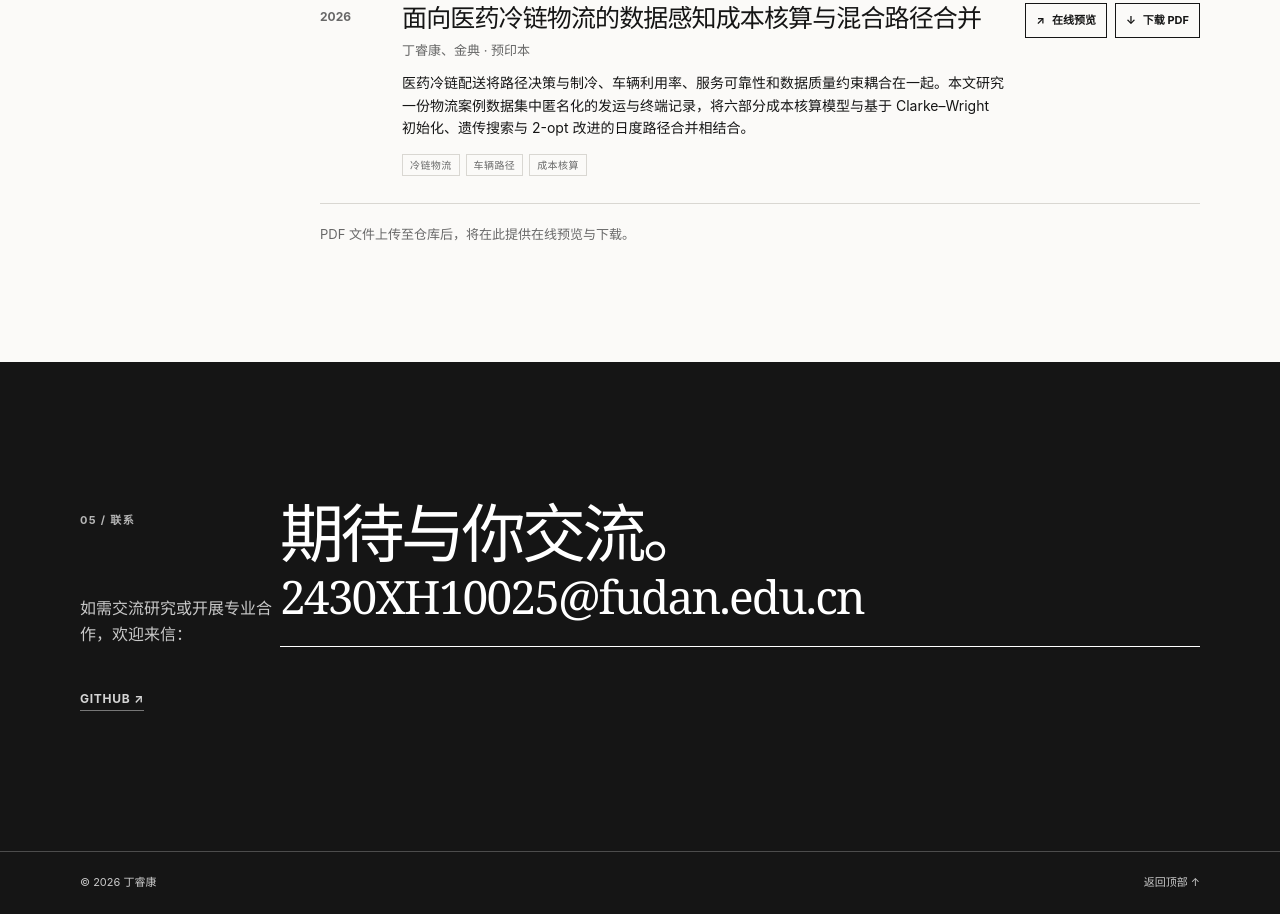
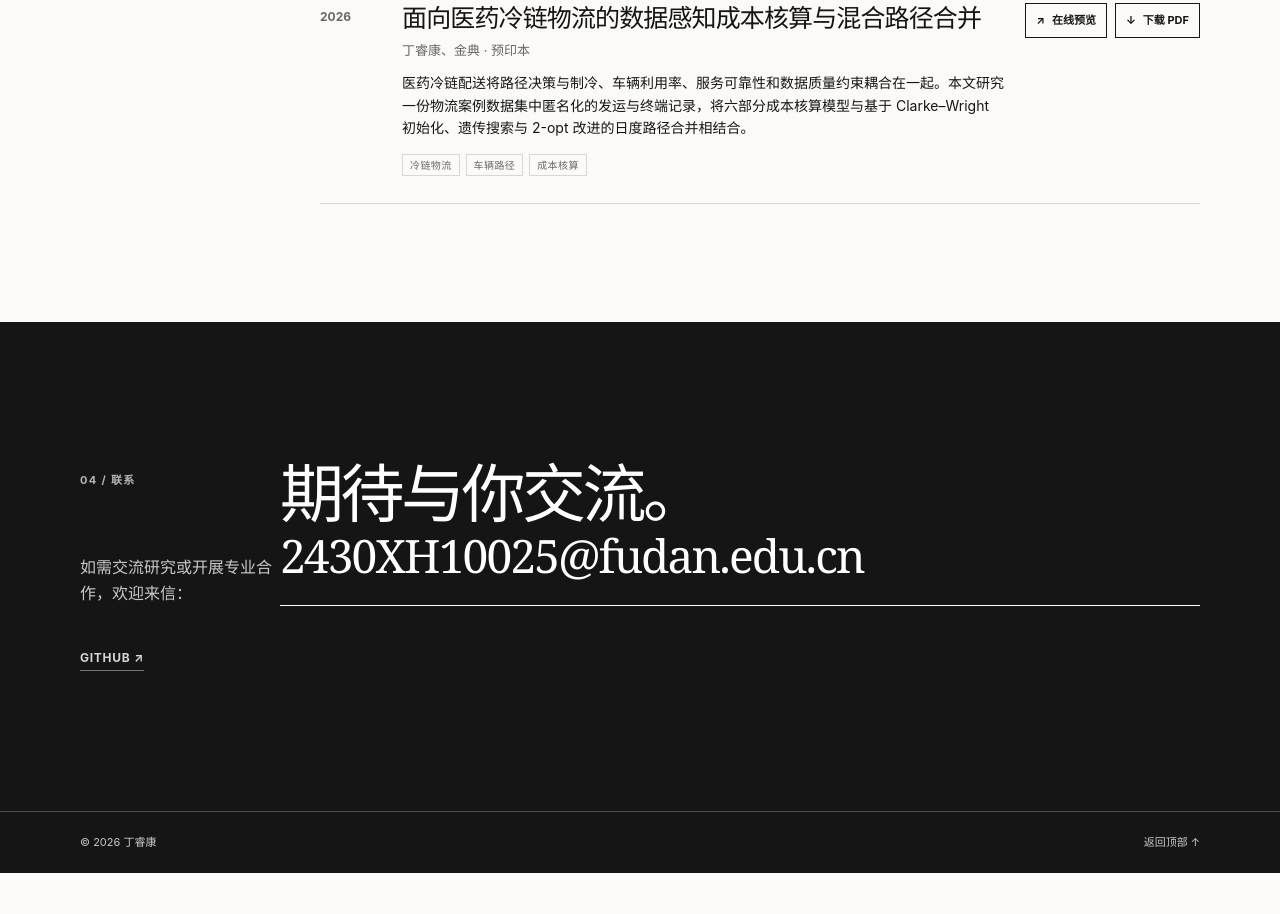
Before and after one commit to Dingeric/DingRuikang.github.io, a plain HTML site: page index.html in a window 1280 px wide. Shown: the part 2512-3426 px from the top of the page. After the commit the page ends 3385 px from the top, so only its background shows below. Drawn offline with Linux system fonts and the light colour scheme.

Commit message:
修改README.md

```diff
--- a/index.html
+++ b/index.html
@@ -82,7 +82,7 @@
               <span class="count" id="publication-count" aria-label="Number of publications"></span>
             </div>
             <div class="publication-list" id="publication-list"></div>
-            <p class="document-hint" data-i18n="documentHint">PDF files will be available here once they are added to the repository.</p>
+            <!-- <p class="document-hint" data-i18n="documentHint">PDF files will be available here once they are added to the repository.</p> -->
           </div>
         </div>
       </section>
@@ -109,7 +109,7 @@
 
       <section class="section contact-section" id="contact" aria-labelledby="contact-title">
         <div class="container contact-inner reveal">
-          <p class="section-label">05 / <span data-i18n="navContact">Contact</span></p>
+          <p class="section-label">04 / <span data-i18n="navContact">Contact</span></p>
           <h2 id="contact-title" data-i18n="contactTitle">Let’s start a conversation.</h2>
           <p class="contact-copy" data-i18n="contactCopy">For research discussion or professional inquiries, please write to:</p>
           <a class="email-link" data-person="email" href="mailto:your.email@example.com">your.email@example.com</a>
```
Also changed, not shown: .claude/settings.local.json (deleted), 2 other files.
